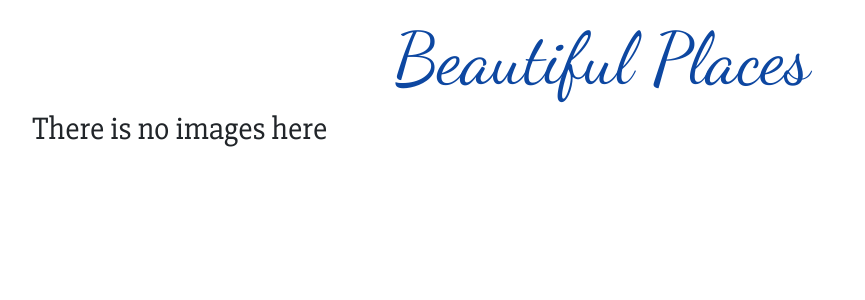
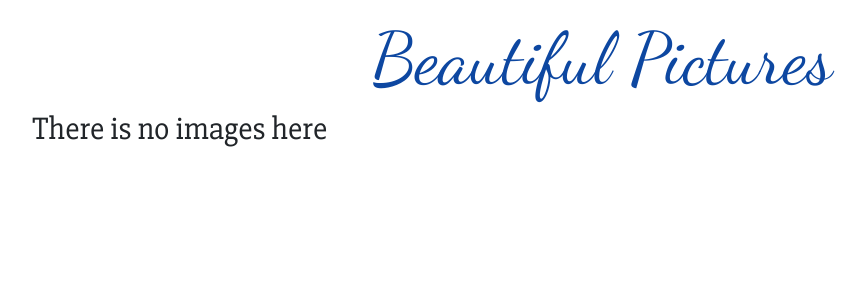
Before and after one commit to HassibIbrahim/meinefotos, a Django app: page / in a window 1280 px wide. Shown: the part 56-356 px from the top of the page, without its empty margins (38-903 px from the left). Run offline with Django 3.2, Linux system fonts and the light colour scheme; data that the repository does not hold is empty; some libraries are stand-ins or nearby versions.

Commit message:
more touches

```diff
--- a/photoapp/templates/images/homepage.html
+++ b/photoapp/templates/images/homepage.html
@@ -5,7 +5,7 @@
 
 <div class="container">
 
-    <h1 style="text-align:center; color:#0d47a1" class="display-3"> Beautiful Places</h1>
+    <h1 style="text-align:center; color:#0d47a1" class="display-3"> Beautiful Pictures</h1>
 
 
     {% for category in categories %}
```
